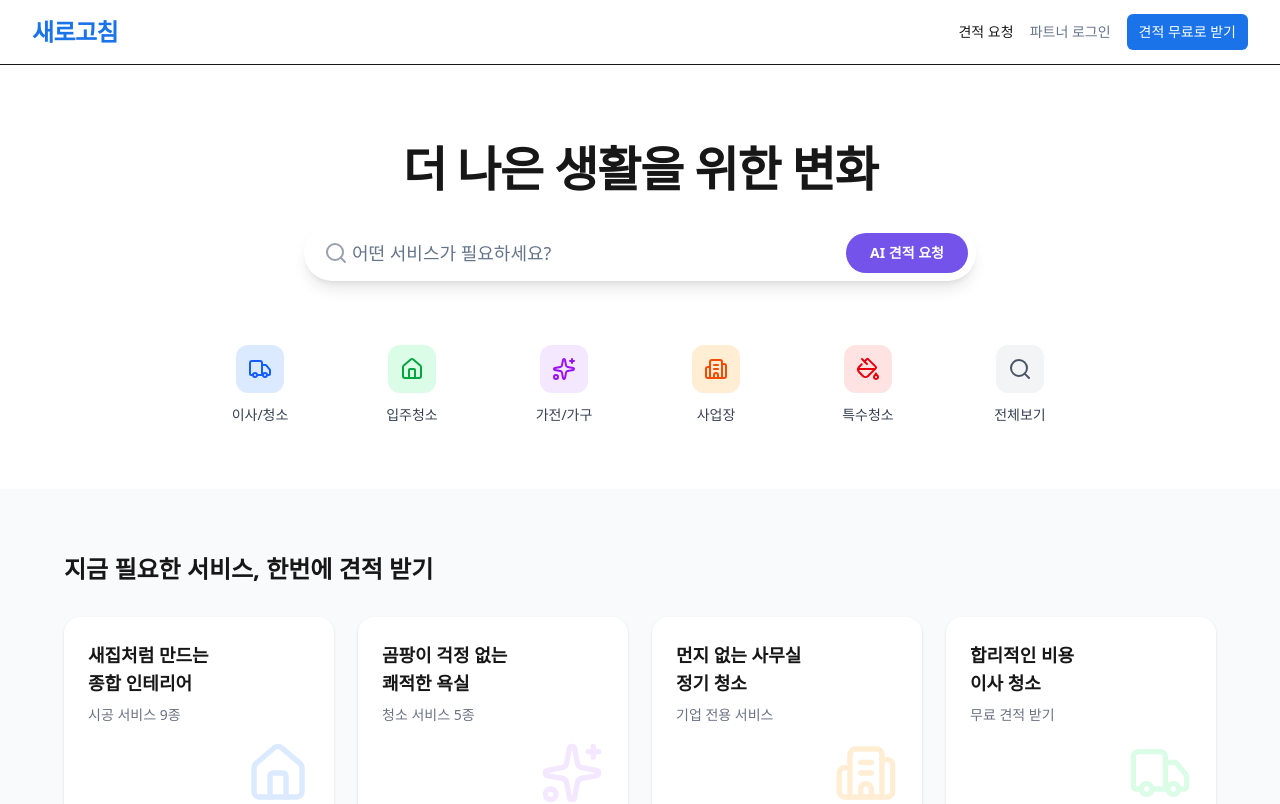
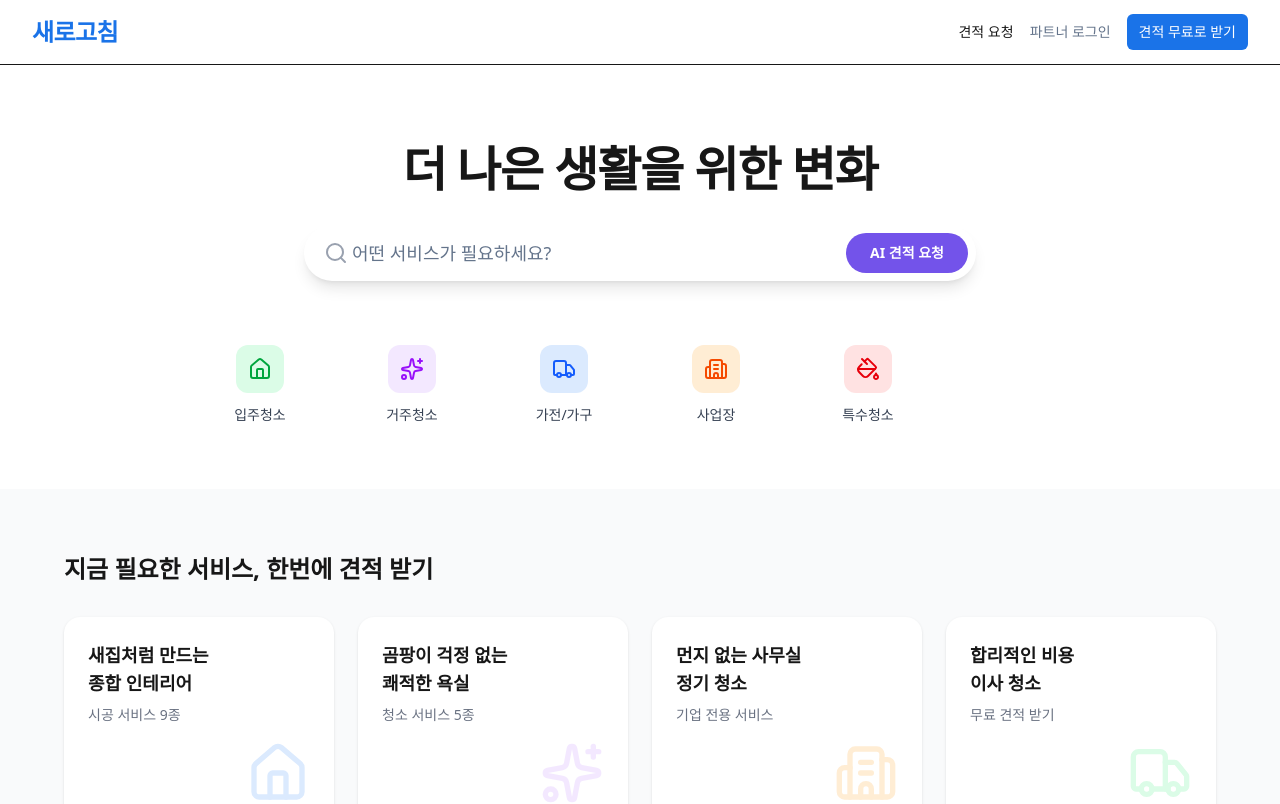
Before and after one commit to nonsanwin-debug/clean, a Next.js app: page / in a window 1280 px wide. Shown: the top 804 px of the page. Built offline with nearby package versions, Linux system fonts and the light colour scheme.

Commit message:
메인화면_서비스_카테고리_변경_및_자동선택_구현

```diff
--- a/app/page.tsx
+++ b/app/page.tsx
@@ -5,12 +5,11 @@ import { Search, Home, Truck, PaintBucket, Sparkles, Building2, CalendarDays, Wa
 
 export default function HomePage() {
   const services = [
-    { name: "이사/청소", icon: Truck, color: "text-blue-600", bg: "bg-blue-100" },
     { name: "입주청소", icon: Home, color: "text-green-600", bg: "bg-green-100" },
-    { name: "가전/가구", icon: Sparkles, color: "text-purple-600", bg: "bg-purple-100" },
+    { name: "거주청소", icon: Sparkles, color: "text-purple-600", bg: "bg-purple-100" },
+    { name: "가전/가구", icon: Truck, color: "text-blue-600", bg: "bg-blue-100" },
     { name: "사업장", icon: Building2, color: "text-orange-600", bg: "bg-orange-100" },
     { name: "특수청소", icon: PaintBucket, color: "text-red-600", bg: "bg-red-100" },
-    { name: "전체보기", icon: Search, color: "text-gray-600", bg: "bg-gray-100" },
   ];
 
   return (
@@ -34,7 +33,7 @@ export default function HomePage() {
 
         <div className="grid grid-cols-3 md:grid-cols-6 gap-4 max-w-4xl mx-auto">
           {services.map((service, idx) => (
-            <Link href="/request" key={idx} className="flex flex-col items-center gap-2 group cursor-pointer p-4 hover:bg-gray-50 rounded-xl transition-colors">
+            <Link href={`/request?category=${service.name}`} key={idx} className="flex flex-col items-center gap-2 group cursor-pointer p-4 hover:bg-gray-50 rounded-xl transition-colors">
               <div className={`w-12 h-12 rounded-xl ${service.bg} flex items-center justify-center mb-1 group-hover:scale-110 transition-transform`}>
                 <service.icon className={`w-6 h-6 ${service.color}`} />
               </div>
--- a/components/request/wizard-form.tsx
+++ b/components/request/wizard-form.tsx
@@ -7,7 +7,7 @@ import { Button } from '@/components/ui/button'
 import { Input } from '@/components/ui/input'
 import { submitRequest } from '@/app/request/actions'
 import { Loader2, Send } from 'lucide-react'
-import { useRouter } from 'next/navigation'
+import { useRouter, useSearchParams } from 'next/navigation'
 
 type Step = 'service' | 'building' | 'room' | 'bathroom' | 'veranda' | 'features' | 'extras' | 'area' | 'date' | 'location' | 'maxQuotes' | 'contact' | 'review'
 
@@ -59,9 +59,23 @@ export default function ChatWizard() {
     const [loading, setLoading] = useState(false)
     const endRef = useRef<HTMLDivElement>(null)
 
+    const searchParams = useSearchParams()
+    const autoSelected = useRef(false)
+
     useEffect(() => {
         endRef.current?.scrollIntoView({ behavior: 'smooth' })
     }, [history, currentStep])
+
+    useEffect(() => {
+        const category = searchParams.get('category')
+        if (category && !autoSelected.current && currentStep === 'service') {
+            autoSelected.current = true
+            // Use a small timeout to make it feel natural after load
+            setTimeout(() => {
+                handleAnswer('serviceType', category)
+            }, 600)
+        }
+    }, [searchParams, currentStep])
 
     const jumpToStep = (targetStep: Step) => {
         // 1. Set the current step back to the target
@@ -142,7 +156,7 @@ export default function ChatWizard() {
     // 1. Service
     const StepService = () => (
         <div className="flex flex-col gap-3">
-            {['이사청소', '입주청소', '거주청소', '부분청소', '기타'].map(opt => (
+            {['입주청소', '거주청소', '가전/가구', '사업장', '특수청소', '이사청소', '기타'].map(opt => (
                 <OptionButton key={opt} onClick={() => handleAnswer('serviceType', opt)}>
                     {opt}
                 </OptionButton>
```
